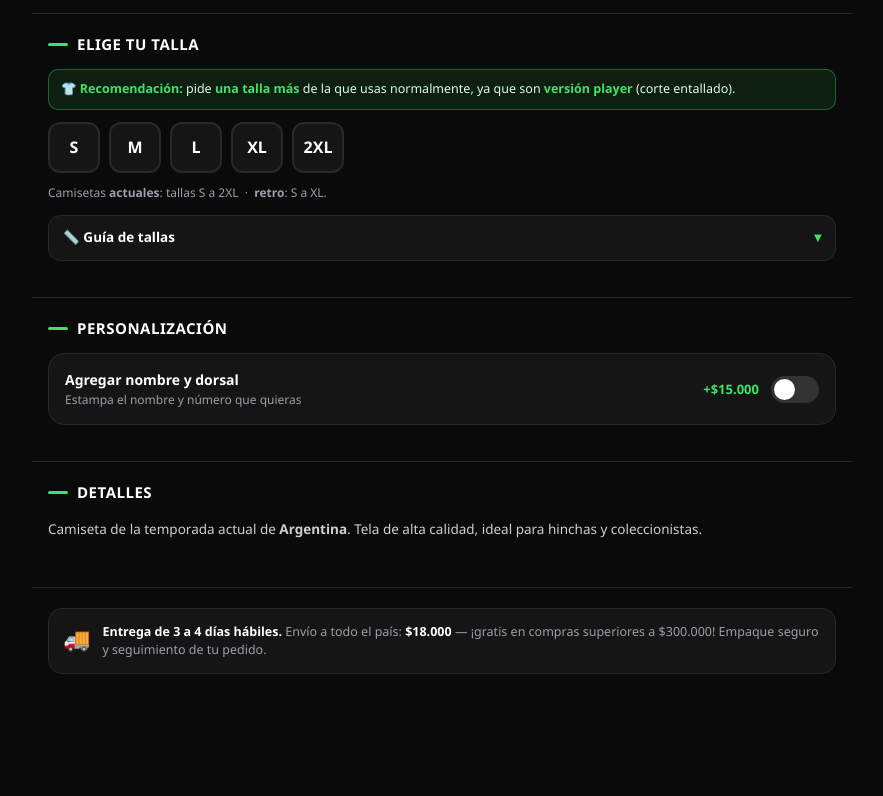
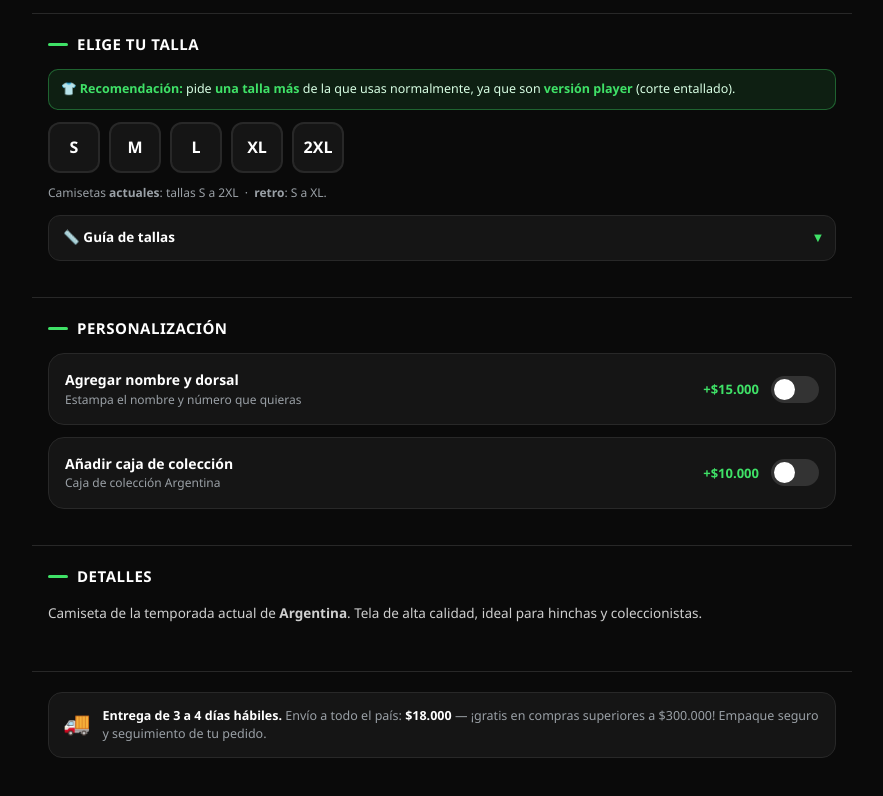
Before and after one commit to marialesaf/davfoor-legend-tienda, a website: page producto.html in a window 1280 px wide. Shown: the part 1109-1905 px from the top of the page, without its empty margins (198-1081 px from the left). Drawn offline with Linux system fonts and the light colour scheme.

Commit message:
Cajas de coleccion por equipo/marca

```diff
--- a/producto.html
+++ b/producto.html
@@ -274,6 +274,20 @@
         </div>
       </div>
     </div>
+
+    <!-- Caja de colección (según equipo/marca) -->
+    <div class="perso" id="cajaRow" style="margin-top:12px;display:none">
+      <div class="switch-row" onclick="toggleCaja()">
+        <div>
+          <div class="t">Añadir caja de colección</div>
+          <div class="s" id="cajaDesc">Caja de colección</div>
+        </div>
+        <div style="display:flex;align-items:center;gap:12px">
+          <span class="plus">+$10.000</span>
+          <div class="toggle" id="cajaToggle"></div>
+        </div>
+      </div>
+    </div>
   </section>
 
   <!-- DETALLES -->
@@ -312,6 +326,12 @@
   const COSTO_PARCHES = 10000;
   const PARCHES_OK = ['madrid','barcelona','bayern','liverpool','manutd','milan','sporting']; // clubes europeos
   let parches = false, parcheTipo = null;
+  // Caja de colección: equipo -> tipo de caja (equipo propio o marca)
+  const COSTO_CAJA = 10000;
+  const CAJA_MAP = {barcelona:'Barcelona', madrid:'Real Madrid', portugal:'Portugal', argentina:'Argentina',
+    bayern:'Adidas', liverpool:'Adidas', boca:'Adidas', river:'Adidas', espana:'Adidas', colombia:'Adidas', milan:'Adidas',
+    manutd:'Nike', santos:'Nike', nacional:'Nike', brasil:'Nike', sporting:'Nike'};
+  let caja = false;
 
   // Buscar el producto elegido por su id (?id=)
   const _id = new URLSearchParams(location.search).get('id');
@@ -321,6 +341,7 @@
 
   const esGorra = (P.clase==='gorra');
   const TIPO = esGorra ? 'gorra' : P.tipo;
+  const cajaNombre = esGorra ? null : (CAJA_MAP[P.equipo] || null);
   const PRECIO_BASE = P.precio || (TIPO==='retro'?130000:110000);
   const C1 = P.c1 || '#888', C2 = P.c2 || '#3fe167';
   const CREST = P.crest || (P.team? P.team.substring(0,3).toUpperCase() : '');
@@ -431,6 +452,10 @@
     document.getElementById('playerNote').style.display = (!esGorra && TIPO==='actual') ? 'block' : 'none';
     // parches solo en camisetas de clubes europeos
     document.getElementById('parchesRow').style.display = (!esGorra && PARCHES_OK.includes(P.equipo)) ? 'block' : 'none';
+    // caja de colección (según equipo/marca)
+    const cajaRow=document.getElementById('cajaRow');
+    if(cajaNombre){ cajaRow.style.display='block'; document.getElementById('cajaDesc').textContent='Caja de colección '+cajaNombre; }
+    else { cajaRow.style.display='none'; }
     const g=document.getElementById('sizeGuide');
     if(esGorra){ g.style.display='none'; return; }
     const retro = TIPO==='retro';
@@ -477,7 +502,8 @@
     el.classList.add('active');
     updateTotal();
   }
-  function updateTotal(){ const total=PRECIO_BASE+(estampado()?COSTO_PERSO:0)+(parches?COSTO_PARCHES:0); document.getElementById('total').textContent=fmt(total); document.getElementById('basePrice').textContent=fmt(PRECIO_BASE); }
+  function toggleCaja(){ caja=!caja; document.getElementById('cajaToggle').classList.toggle('on',caja); updateTotal(); }
+  function updateTotal(){ const total=PRECIO_BASE+(estampado()?COSTO_PERSO:0)+(parches?COSTO_PARCHES:0)+(caja?COSTO_CAJA:0); document.getElementById('total').textContent=fmt(total); document.getElementById('basePrice').textContent=fmt(PRECIO_BASE); }
 
   function updateCartCount(){ const c=JSON.parse(localStorage.getItem('davfoor_cart')||'[]'); document.querySelectorAll('.cart-count').forEach(e=>e.textContent=c.reduce((a,it)=>a+(it.qty||1),0)); }
   function addToCart(){
@@ -487,7 +513,7 @@
     const item = {
       id:P.id, team:P.team, season:(esGorra?'Gorra bordada':(P.nombre||'')),
       tipo:TIPO, talla:sel, perso:(on ? (esGorra?'':(name+' #'+num)) : ''),
-      base:PRECIO_BASE, extra:(on?COSTO_PERSO:0)+(parches?COSTO_PARCHES:0), parches:parches, parcheTipo:(parches?parcheTipo:null), qty:1, c1:C1, c2:C2, foto:(P.foto||'')
+      base:PRECIO_BASE, extra:(on?COSTO_PERSO:0)+(parches?COSTO_PARCHES:0)+(caja?COSTO_CAJA:0), parches:parches, parcheTipo:(parches?parcheTipo:null), caja:caja, cajaNombre:(caja?cajaNombre:null), qty:1, c1:C1, c2:C2, foto:(P.foto||'')
     };
     const cart=JSON.parse(localStorage.getItem('davfoor_cart')||'[]');
     cart.push(item);
```
Also changed, not shown: carrito.html (+1 -1 lines), catalogo.html (+14 -1 lines), index.html (+10 -1 lines).
